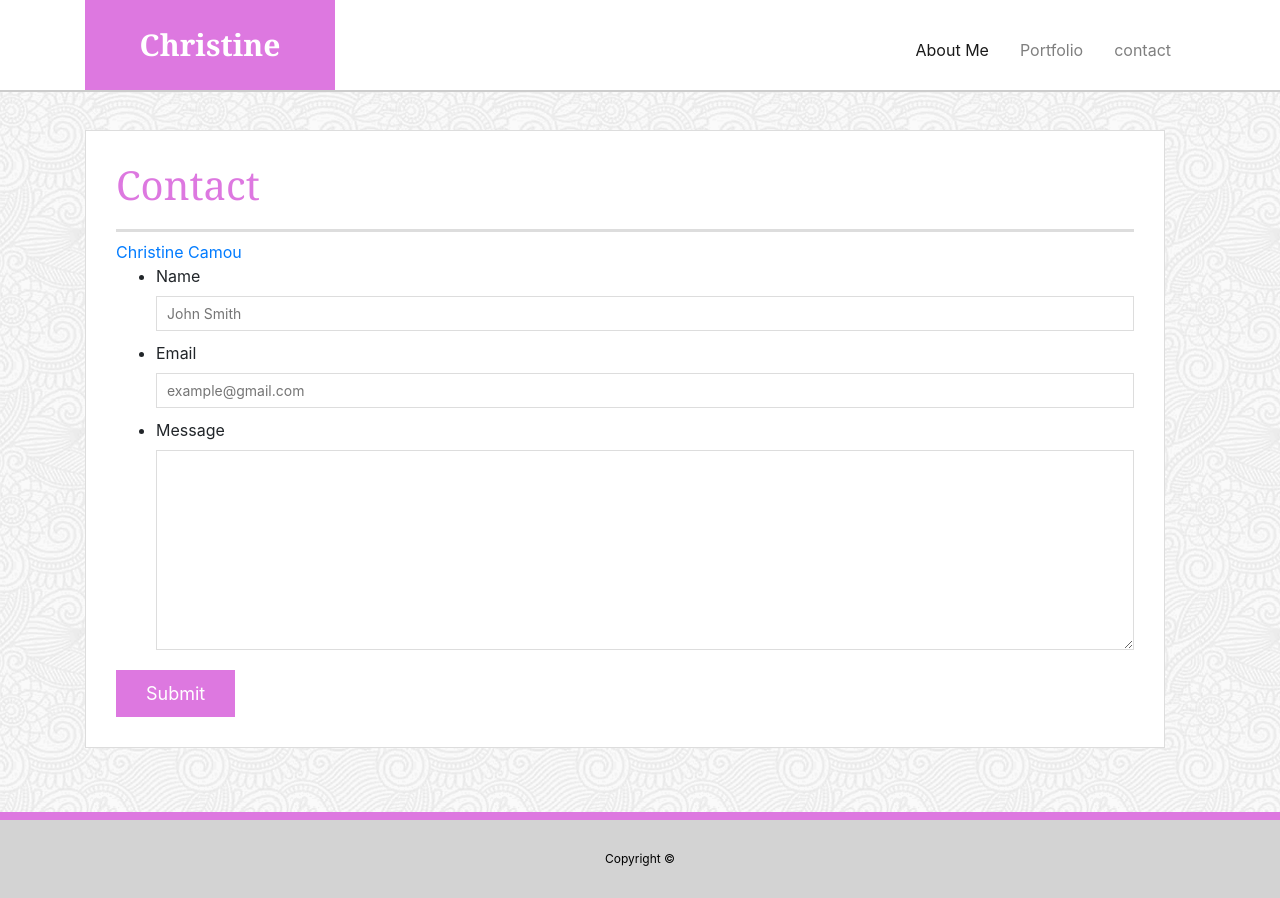
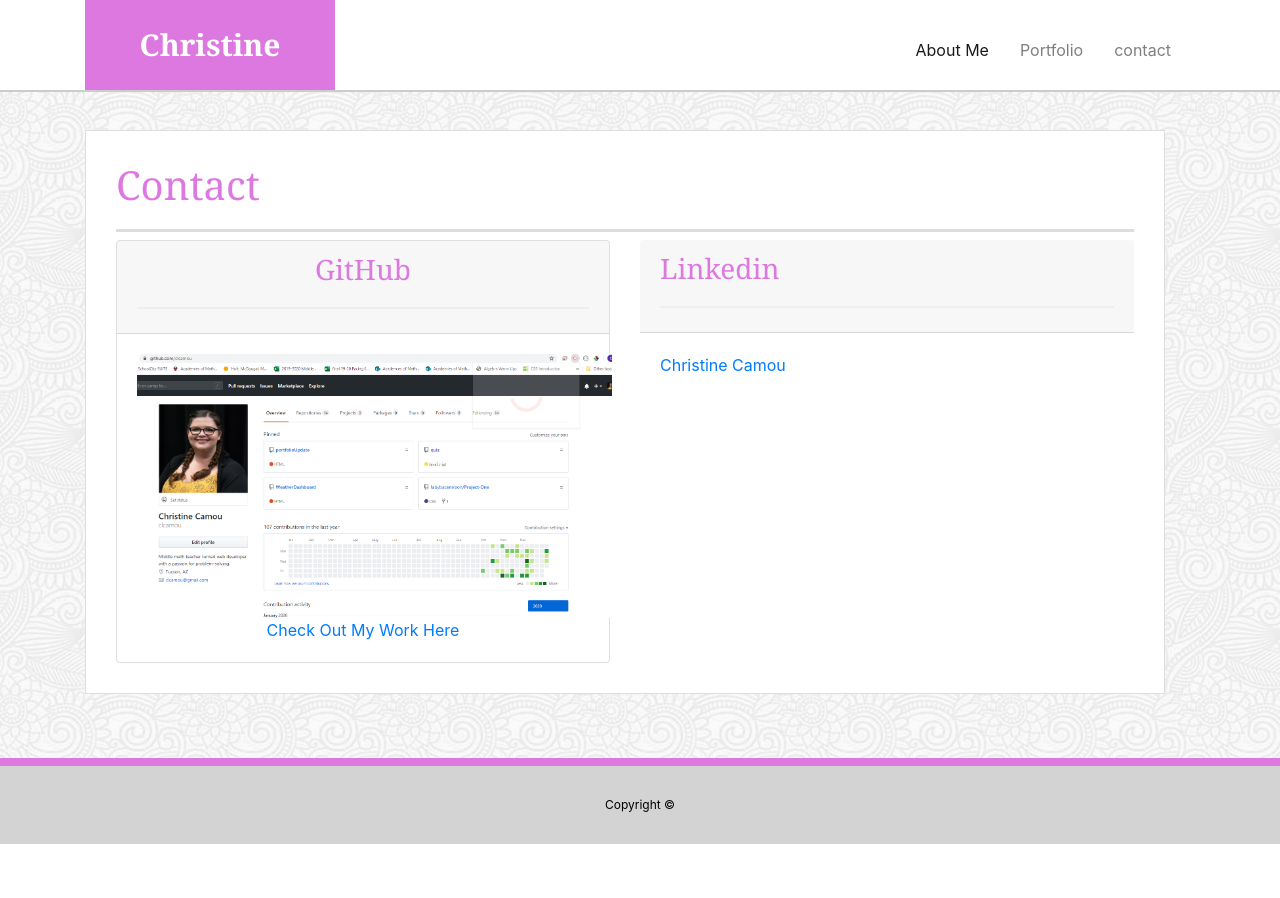
Before and after one commit to clcamou/portfolioUpdate, a plain HTML site: page contact.html in a window 1280 px wide. After the commit the page ends 844 px from the top, so only its background shows below. Drawn offline with nearby package versions, Linux system fonts and the light colour scheme.

Commit message:
added links

```diff
--- a/assets/css/stylesheet.css
+++ b/assets/css/stylesheet.css
@@ -185,42 +185,9 @@
     border: 1px solid #ddd;
   }
 
-
-
-  #contact-form ul {
-    margin-bottom: 20px;
+  .card {
+    text-align: center;
   }
-
-  #contact-form li {
-    margin-bottom: 10px;
+  .card-2 {
+    float: right;
   }
-
-  label,
-  input[type=text],
-  input[type=email],
-  textarea {
-    display: block;
-    width: 100%;
-  }
-
-  input[type=text],
-  input[type=email],
-  textarea {
-    height: 35px;
-    padding: 0 10px;
-    font-size: 14px;
-    border: 1px solid #ddd;
-  }
-
-  textarea {
-    height: 200px;
-  }
-
-  input[type=submit] {
-    padding: 10px 30px;
-    font-size: 18px;
-    color: #fff;
-    cursor: pointer;
-    background:  #dd78e0;
-    border: 0 none;
-  }
--- a/contact.html
+++ b/contact.html
@@ -38,24 +38,32 @@
       <section class="main-section">
         <h1>Contact</h1>
 
-        <div class="LI-profile-badge"  data-version="v1" data-size="medium" data-locale="en_US" data-type="vertical" data-theme="light" data-vanity="christine-camou-a09a6b115"><a class="LI-simple-link" href='https://www.linkedin.com/in/christine-camou-a09a6b115?trk=profile-badge'>Christine Camou</a></div>
-        <form id="contact-form">
-          <ul>
-            <li>
-              <label for="name">Name</label>
-              <input type="text" id="name" name="name" placeholder="John Smith" required="required">
-            </li>
-            <li>
-              <label for="email">Email</label>
-              <input type="email" id="email" name="email" placeholder="example@gmail.com" required="required">
-            </li>
-            <li>
-              <label for="message">Message</label>
-              <textarea id="message" name="message" required="required"></textarea>
-            </li>
-          </ul>
-          <input type="submit">
-        </form>
+        <div class="row">
+          <div class="col-6 col-md-6">
+            <div class= "card">
+              <div class="card-header" id="GitHub">
+                <h3 class="card-title">GitHub</h3>
+              </div>
+              <div class="card-body">
+                <p class="card-text">
+                <a href="https://github.com/clcamou">
+                <img src="assets/images/Github.png" width= "500" hieght = "200" alt="GitHub">
+                Check Out My Work Here</a> </p>
+              </div>
+            </div>
+            </div>
+
+          <div class="col-6 col-md-6">
+            <div card="card">
+              <div class="card-header" id="Linkedin">
+                <h3 class="card-title"> Linkedin </h3>
+              </div>
+              <div class="card-body">
+                <div class="LI-profile-badge"  data-version="v1" data-size="medium" data-locale="en_US" data-type="vertical" data-theme="light" data-vanity="christine-camou-a09a6b115"><a class="LI-simple-link" href='https://www.linkedin.com/in/christine-camou-a09a6b115?trk=profile-badge'>Christine Camou</a>
+                <div>
+              </div>
+            </div>
+            </div>
 
       </section>
 
@@ -70,4 +78,5 @@
     </footer>
   </body>
   <script type="text/javascript" src="https://platform.linkedin.com/badges/js/profile.js" async defer></script>
+
   </html>
```
Also changed, not shown: assets/images/Github.png (added).
